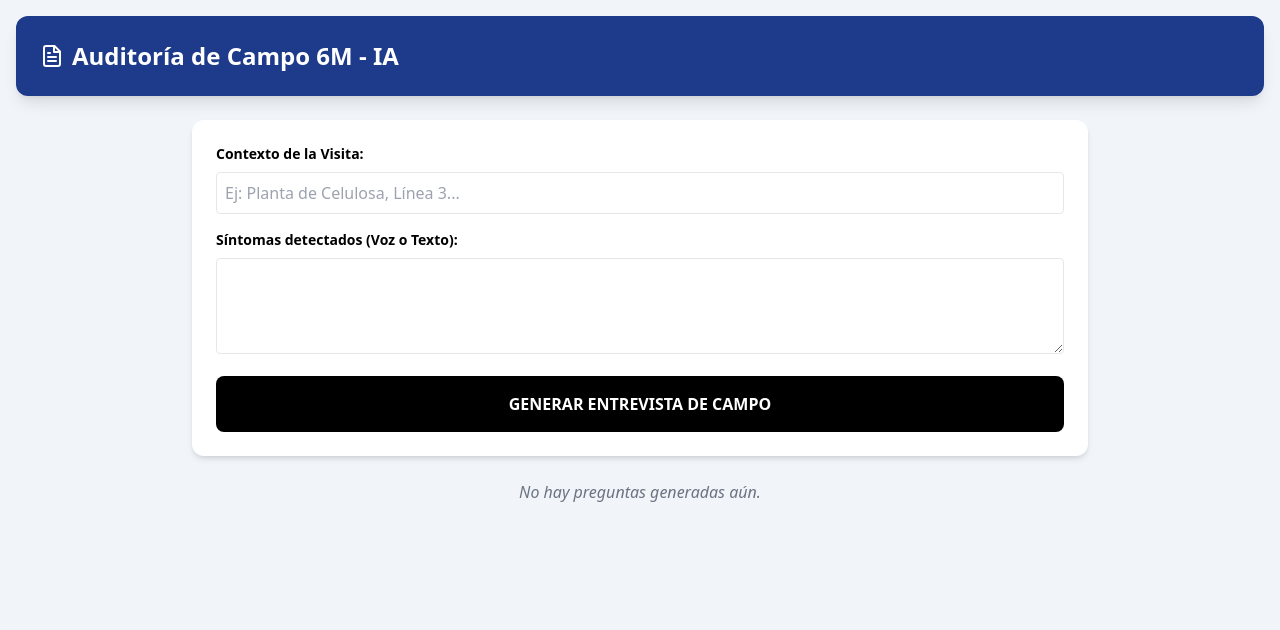
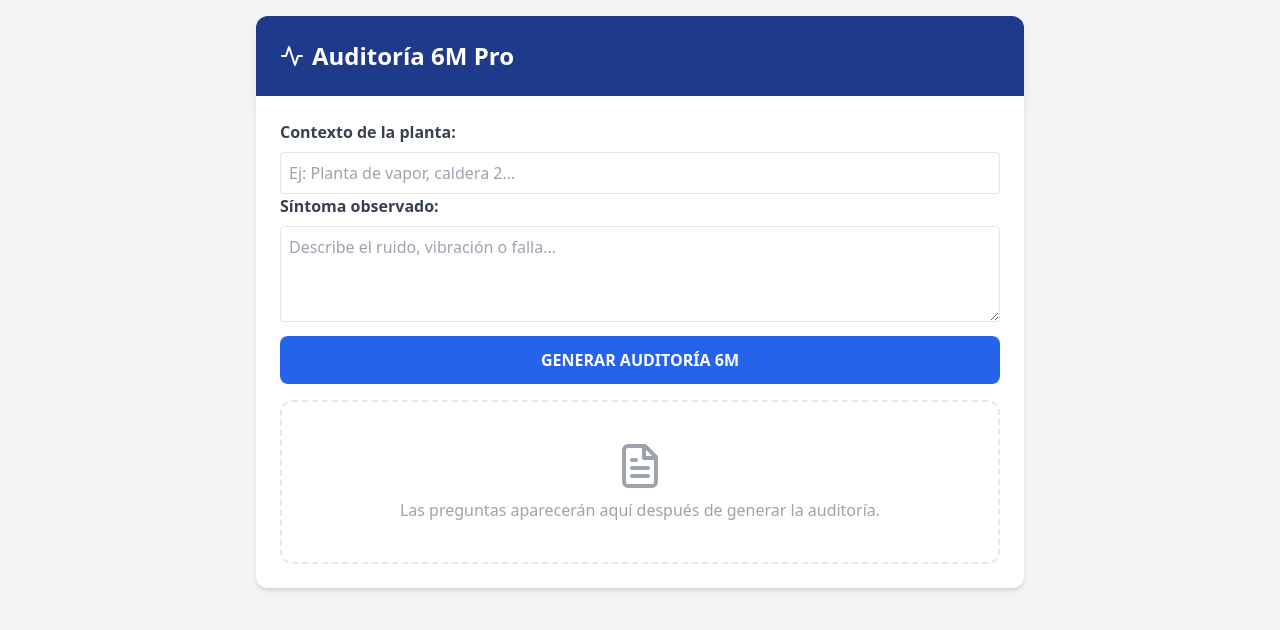
Before and after one commit to gpizarrom3/6MPRUEBAFRONTEND, a React (Create React App) app: page / in a window 1280 px wide. Shown: the top 630 px of the page. Built offline with nearby package versions, Linux system fonts and the light colour scheme.

Commit message:
Update App.js

```diff
--- a/src/App.js
+++ b/src/App.js
@@ -1,98 +1,109 @@
 import React, { useState } from 'react';
-import { Mic, MicOff, Send, FileText, CheckCircle2 } from 'lucide-react';
+import { FileText, Activity, AlertCircle } from 'lucide-react';
 
 function App() {
   const [contexto, setContexto] = useState('');
   const [sintomas, setSintomas] = useState('');
-  const [isListening, setIsListening] = useState(false);
   const [loading, setLoading] = useState(false);
-  const [questions, setQuestions] = useState([]); // Aquí se guardan las preguntas
+  const [questions, setQuestions] = useState([]);
 
   const handleGenerateEntrevista = async () => {
     setLoading(true);
-    setQuestions([]); // Limpiamos antes de empezar
+    setQuestions([]);
     try {
       const response = await fetch('https://sixmprueba.onrender.com/api/diagnostico', {
         method: 'POST',
         headers: { 'Content-Type': 'application/json' },
         body: JSON.stringify({
-          prompt: `Analiza este síntoma: "${sintomas}". Contexto: "${contexto}".`,
-          systemPrompt: "Actúa como experto en mantenimiento industrial. Genera una auditoría 6M. RESPONDE ÚNICAMENTE EN FORMATO JSON con esta estructura exacta: { \"categorias\": [ { \"nombre\": \"MAQUINARIA\", \"preguntas\": [\"¿Pregunta 1?\", \"¿Pregunta 2?\"] } ] }"
+          prompt: `Analiza: ${sintomas}. Contexto: ${contexto}`,
+          systemPrompt: "Genera una auditoría 6M en JSON: { \"categorias\": [ { \"nombre\": \"...\", \"preguntas\": [\"...\"] } ] }"
         })
       });
 
       const data = await response.json();
-      console.log("Datos recibidos:", data);
+      console.log("DATOS RECIBIDOS:", data);
 
-      // --- EL PUENTE ---
-      // Verificamos si la IA usó 'categorias' o 'categories'
-      const rawQuestions = data.categorias || data.categories || [];
-      setQuestions(rawQuestions);
+      // --- LÓGICA DE DETECCIÓN AUTOMÁTICA ---
+      // Buscamos dentro del objeto 'data' cualquier cosa que parezca una lista
+      const listaExtraida = data.categorias || data.categories || data.preguntas || data.audit || (Array.isArray(data) ? data : []);
+
+      if (listaExtraida.length > 0) {
+        setQuestions(listaExtraida);
+        console.log("Estado 'questions' actualizado con:", listaExtraida);
+      } else {
+        console.error("No se encontró una lista válida en el JSON");
+      }
 
     } catch (error) {
-      console.error("Error al procesar:", error);
-      alert("La IA respondió pero hubo un problema al mostrar las preguntas. Revisa la consola.");
+      console.error("Error en el proceso:", error);
     } finally {
       setLoading(false);
     }
   };
 
   return (
-    <div className="min-h-screen bg-slate-100 p-4 font-sans">
-      <header className="bg-blue-900 text-white p-6 rounded-xl shadow-lg mb-6">
+    <div className="min-h-screen bg-gray-100 p-4">
+      <div className="max-w-3xl mx-auto">
+        <header className="bg-blue-900 text-white p-6 rounded-t-xl shadow-lg">
           <h1 className="text-2xl font-bold flex items-center gap-2">
-          <FileText /> Auditoría de Campo 6M - IA
+            <Activity /> Auditoría 6M Pro
           </h1>
         </header>
 
-      <main className="max-w-4xl mx-auto grid gap-6">
-        {/* Entrada de Datos */}
-        <section className="bg-white p-6 rounded-xl shadow-md">
-          <label className="block text-sm font-bold mb-2">Contexto de la Visita:</label>
+        <main className="bg-white p-6 rounded-b-xl shadow-md space-y-4">
+          <section className="space-y-2">
+            <label className="font-bold text-gray-700">Contexto de la planta:</label>
             <input
-            className="w-full p-2 border rounded mb-4"
-            placeholder="Ej: Planta de Celulosa, Línea 3..."
+              className="w-full p-2 border rounded"
               value={contexto}
-            onChange={(e) => setContexto(e.target.setContexto)}
+              onChange={(e) => setContexto(e.target.value)}
+              placeholder="Ej: Planta de vapor, caldera 2..."
             />
-
-          <label className="block text-sm font-bold mb-2">Síntomas detectados (Voz o Texto):</label>
+            <label className="font-bold text-gray-700">Síntoma observado:</label>
             <textarea
-            className="w-full p-2 border rounded h-24 mb-4"
+              className="w-full p-2 border rounded h-24"
               value={sintomas}
               onChange={(e) => setSintomas(e.target.value)}
+              placeholder="Describe el ruido, vibración o falla..."
             />
-
             <button
               onClick={handleGenerateEntrevista}
               disabled={loading}
-            className="w-full bg-black text-white p-4 rounded-lg font-bold hover:bg-gray-800 transition-colors"
+              className="w-full bg-blue-600 text-white p-3 rounded-lg font-bold hover:bg-blue-700"
             >
-            {loading ? "GENERANDO AUDITORÍA..." : "GENERAR ENTREVISTA DE CAMPO"}
+              {loading ? "PROCESANDO..." : "GENERAR AUDITORÍA 6M"}
             </button>
           </section>
 
-        {/* Mapeo de Preguntas en Pantalla */}
-        <section className="grid gap-4">
+          {/* ESTA ES LA PARTE QUE MUESTRA LAS PREGUNTAS */}
+          <section className="mt-8 space-y-6">
             {questions.length > 0 ? (
               questions.map((cat, idx) => (
-              <div key={idx} className="bg-white p-6 rounded-xl shadow-md border-l-4 border-blue-500">
-                <h3 className="text-lg font-bold text-blue-900 mb-4 uppercase">{cat.nombre || cat.category}</h3>
-                <div className="space-y-3">
-                  {cat.preguntas && cat.preguntas.map((p, pIdx) => (
-                    <div key={pIdx} className="flex items-start gap-3 p-2 hover:bg-slate-50 rounded">
-                      <input type="checkbox" className="mt-1 h-5 w-5" />
-                      <p className="text-gray-700">{p}</p>
+                <div key={idx} className="border-l-4 border-blue-600 pl-4 py-2 bg-blue-50 rounded-r-lg">
+                  <h2 className="font-black text-blue-900 uppercase tracking-wider mb-3">
+                    {cat.nombre || cat.categoria || cat.name || "CATEGORÍA"}
+                  </h2>
+                  <div className="space-y-2">
+                    {(cat.preguntas || cat.questions || []).map((p, pIdx) => (
+                      <div key={pIdx} className="flex items-center gap-3 bg-white p-2 rounded shadow-sm">
+                        <input type="checkbox" className="w-5 h-5" />
+                        <span className="text-gray-800">{p}</span>
                       </div>
                     ))}
                   </div>
                 </div>
               ))
             ) : (
-            !loading && <p className="text-center text-gray-500 italic">No hay preguntas generadas aún.</p>
+              !loading && (
+                <div className="text-center p-10 text-gray-400 border-2 border-dashed rounded-xl">
+                  <FileText className="mx-auto mb-2" size={48} />
+                  <p>Las preguntas aparecerán aquí después de generar la auditoría.</p>
+                </div>
+              )
             )}
           </section>
         </main>
+      </div>
     </div>
   );
 }
```
Lines whose indentation alone changed are shown as unchanged.
